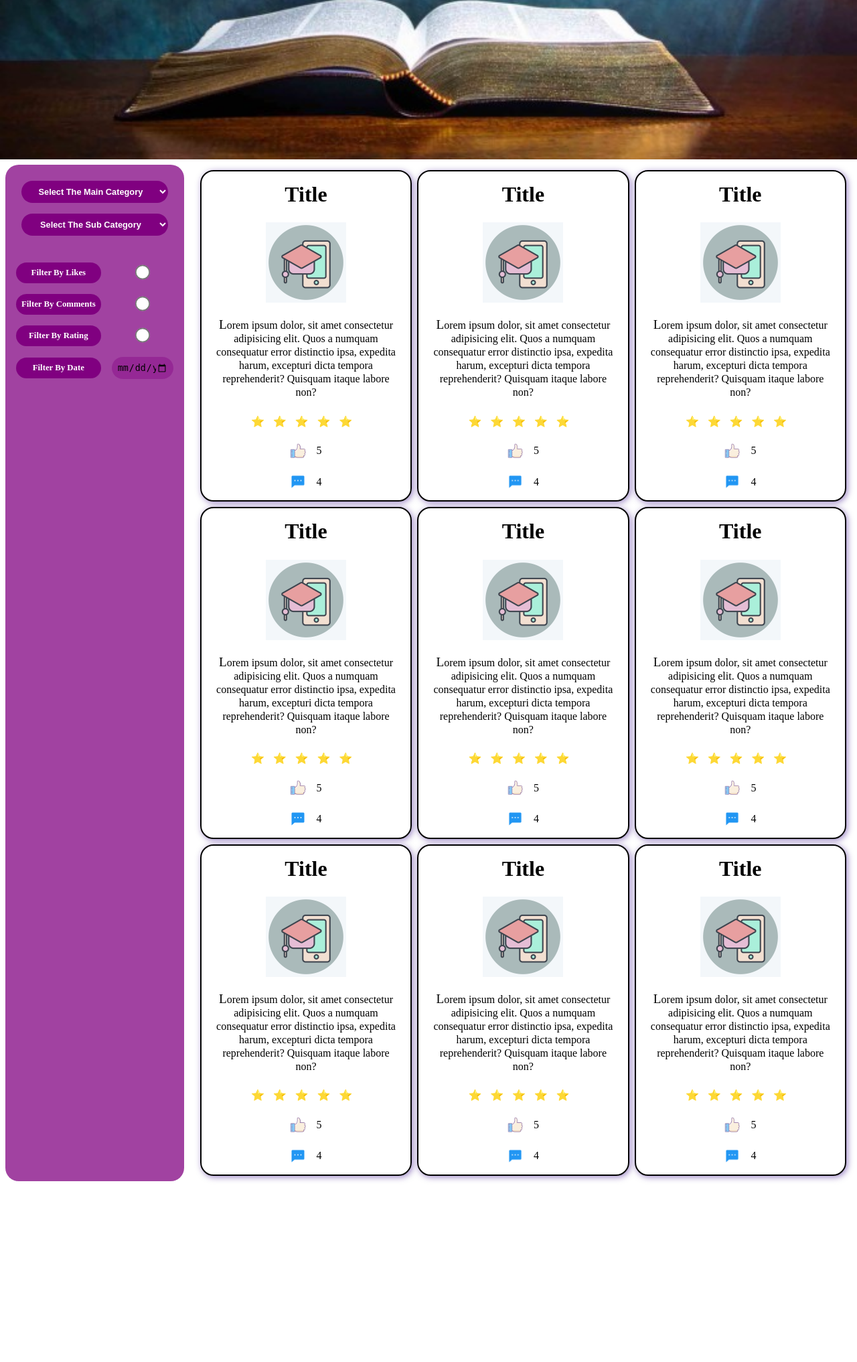
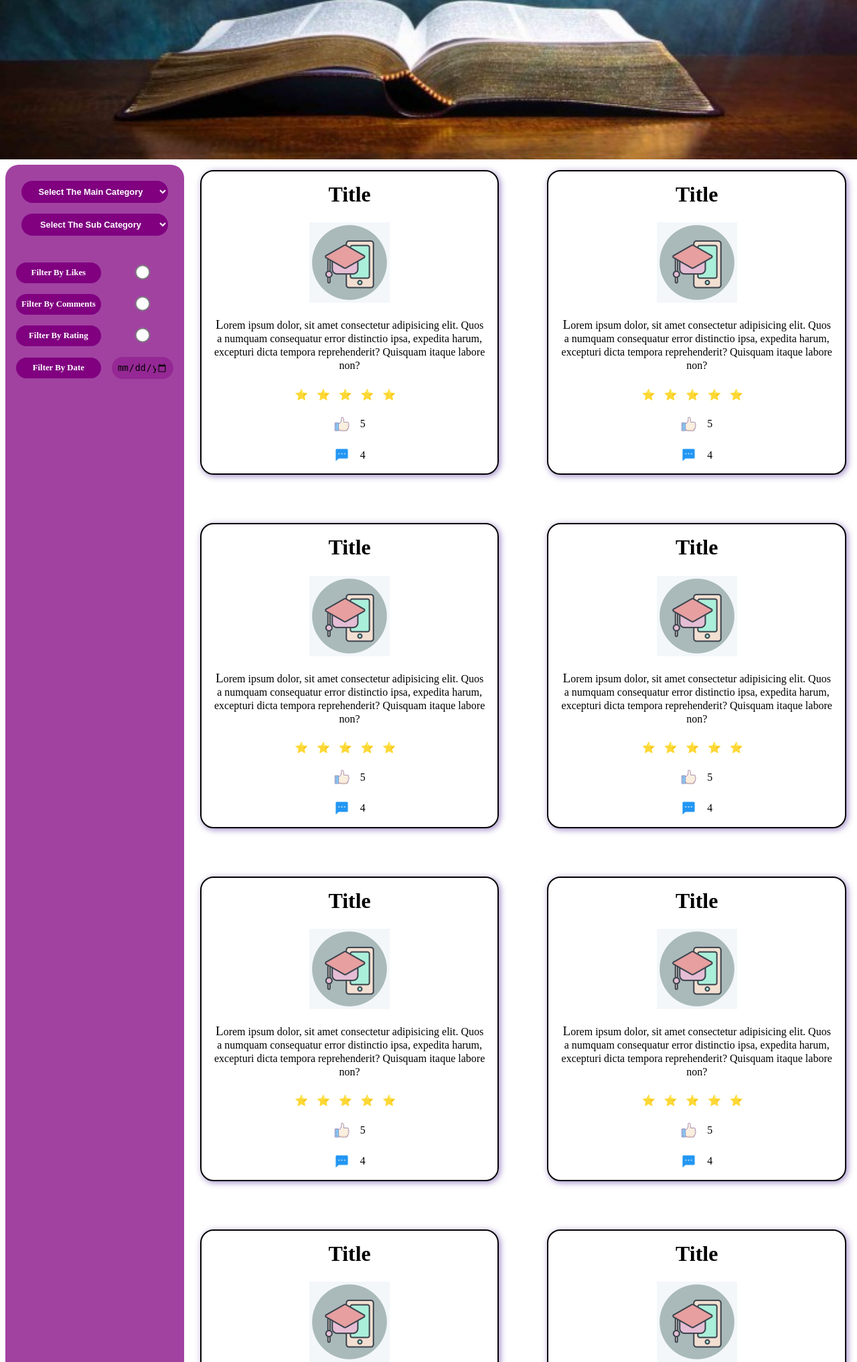
Before and after one commit to buildervortex/DataDive, a PHP site: page /pages/Category/index.html in a window 1280 px wide. Shown: the part 322-2356 px from the top of the page at 67% size. Before the commit the page ends 2086 px from the top, so only its background shows below. Run offline with PHP 8.4, Linux system fonts and the light colour scheme.

```diff
--- a/pages/Category/css/style.css
+++ b/pages/Category/css/style.css
@@ -144,7 +144,7 @@ body main .cardContainer{
     padding: 2cqb;
     display: grid;
     grid-template-columns: repeat(auto-fit,minmax(300px,1fr));
-    grid-gap: 1cqb;
+    grid-gap: 9cqb;
 }
 body main .cardContainer .card{
     width: 100%;
```
